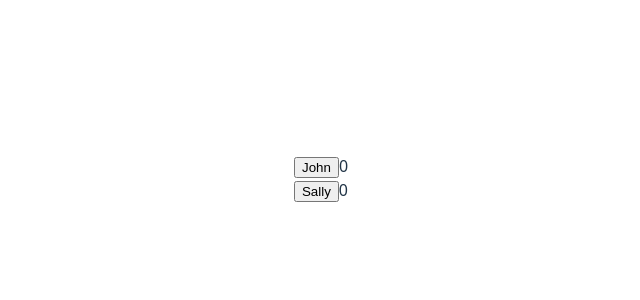
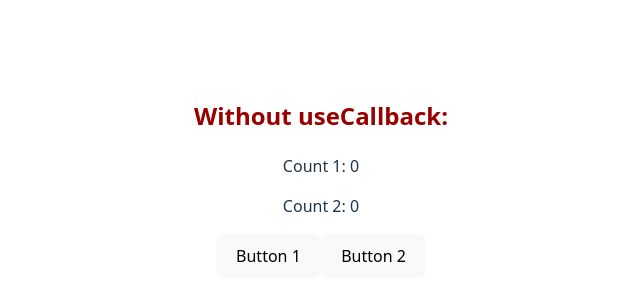
Before and after one commit to Ebubekir42/ReactTutorial, a React (Vite) app: page / in a window 1280 px wide. Shown: the part 222-522 px from the top of the page, without its empty margins (319-959 px from the left). Built offline with nearby package versions, Linux system fonts and the light colour scheme.

Commit message:
useCallback

```diff
--- /dev/null
+++ b/src/WithCallBackExample.jsx
@@ -0,0 +1,39 @@
+import React, { useCallback, useState } from "react";
+
+const Button = React.memo(({ onClick, text }) => {
+    console.log(`Child ${text} button rendered`);
+    return <button onClick={onClick}>{text}</button>;
+});
+
+const Button1 = ({ onClick, text }) => {
+    console.log(`Child ${text} button rendered`);
+    return <button onClick={onClick}>{text}</button>;
+}
+
+const WithoutCallBackExample = () => {
+    const [count1, setCount1] = useState(0);
+    const [count2, setCount2] = useState(0);
+
+    // const handleClick1 = () => setCount1(c => c + 1);
+    // const handleClick2 = () => setCount2(c => c + 1);
+    const handleClick1 = useCallback(() => {
+        setCount1(c => c + 1);
+    }, [count1]);
+    const handleClick2 = useCallback(() => {
+        setCount2(c => c + 1);
+    }, [count2]);
+
+    console.log("Parent rendered");
+
+    return (
+        <div>
+            <h2>Without useCallback:</h2>
+            <p>Count 1: {count1}</p>
+            <p>Count 2: {count2}</p>
+            <Button text="Button 1" onClick={handleClick1} />
+            <Button text="Button 2" onClick={handleClick2} />
+        </div>
+    );
+}
+
+export default WithoutCallBackExample;
--- a/src/main.jsx
+++ b/src/main.jsx
@@ -20,6 +20,7 @@
 import Component1 from './UserContext.jsx';
 import App5 from './UseRef.jsx';
 import Score from './Score.jsx';
+import WithoutCallBackExample from './WithCallBackExample.jsx';
 
 
 const myelement = (
@@ -303,7 +304,8 @@
   // <Timer />
   // <Component1 />
   // <App5 />
-  <Score />
+  // <Score />
+  <WithoutCallBackExample />
   // <StrictMode>
   //   <App />
   // </StrictMode>,
```
